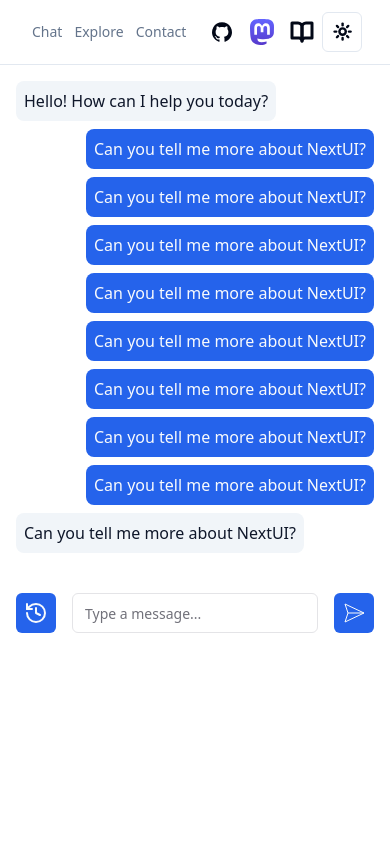
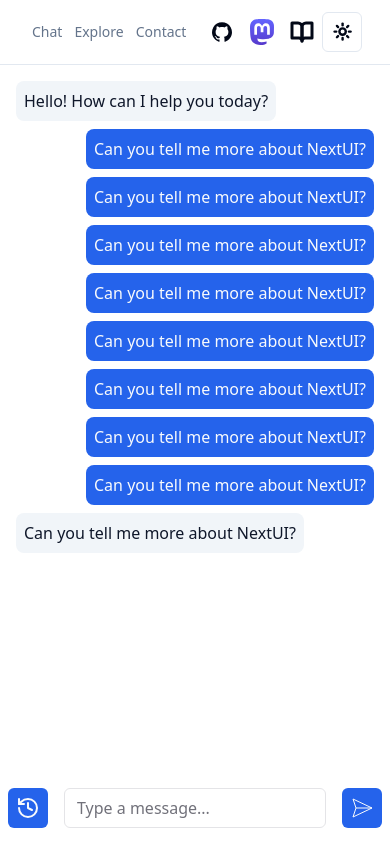
Before and after one commit to fuas-dverse/DVerse, a Next.js app in the folder Prototype 2/frontend/: page / in a window 390 px wide. Built offline with nearby package versions, Linux system fonts and the light colour scheme.

Commit message:
Fixed chat screen for mobile and desktop

```diff
--- a/Prototype 2/frontend/app/globals.css
+++ b/Prototype 2/frontend/app/globals.css
@@ -60,3 +60,10 @@
         @apply bg-background text-foreground;
     }
 }
+
+body {
+    font-size: 16px;
+}
+input[type="text"] {
+    font-size: inherit;
+}
--- a/Prototype 2/frontend/app/page.tsx
+++ b/Prototype 2/frontend/app/page.tsx
@@ -6,6 +6,7 @@
 import {HistoryBar} from "@/components/Sidebar/HistoryBar";
 import {Icons} from "@/components/Icons/icons";
 import MessageBubble, {MessageBubbleProps} from "@/components/Message/MessageBubble";
+import {Separator} from "@/components/ui/separator";
 
 export default function Home() {
 
@@ -36,15 +37,19 @@
         }
     };
     return (
-        <main className="flex flex-col items-center justify-start p-4 sm:p-12 bg-background overflow-hidden min-h-[calc(100vh-65px)] sm:w-3/4 sm:m-auto md:w-2/3">
-            <div className={"w-full"}>
-                <div className="flex flex-1 flex-col w-full mb-8">
-                    {messages.map((message) => (
-                        <MessageBubble key={message.id} id={message.id} sender={message.sender} text={message.text}/>
-                    ))}
-                </div>
-                <div
-                    className="flex w-full justify-between gap-4 ">
+        <main
+            className="flex relative flex-col bg-background overflow-hidden sm:container p-4">
+            {/*Chat section*/}
+            <div className="flex flex-1 flex-col overflow-y-auto mb-12">
+                {messages.map((message) => (
+                    <MessageBubble key={message.id} id={message.id} sender={message.sender} text={message.text}/>
+                ))}
+            </div>
+
+            {/*Bottom bar for sending data*/}
+            <div
+                className=" fixed bottom-0 z-10 pb-4 pt-4 bg-background w-full px-2 left-1/2 transform -translate-x-1/2">
+                <div className={"flex justify-between gap-4"}>
                     <HistoryBar/>
                     <Input
                         value={newMessage}
@@ -52,6 +57,7 @@
                         onKeyPress={(e) => e.key === 'Enter' && handleSendMessage()}
                         placeholder="Type a message..."
                         className=""
+                        type={"text"}
                     />
                     <Button className={"bg-primary text-primary-foreground px-2"} onClick={handleSendMessage}>
                         <div className={"hidden sm:block"}>
@@ -62,6 +68,7 @@
                         </div>
                     </Button>
                 </div>
+
             </div>
         </main>
     );
--- a/Prototype 2/frontend/components/Message/MessageBubble.tsx
+++ b/Prototype 2/frontend/components/Message/MessageBubble.tsx
@@ -11,7 +11,7 @@
         <div
             className={`flex ${sender === 'bot' ? 'justify-start' : 'justify-end'}`}>
             <div
-                className={`p-2 sm:p-4 mb-2 rounded-lg ${sender === 'bot' ? 'bg-secondary text-secondary-foreground' : 'bg-primary text-primary-foreground'}`}>
+                className={`p-2 mb-2 rounded-lg ${sender === 'bot' ? 'bg-secondary text-secondary-foreground' : 'bg-primary text-primary-foreground'}`}>
                 {text}
             </div>
         </div>
```
